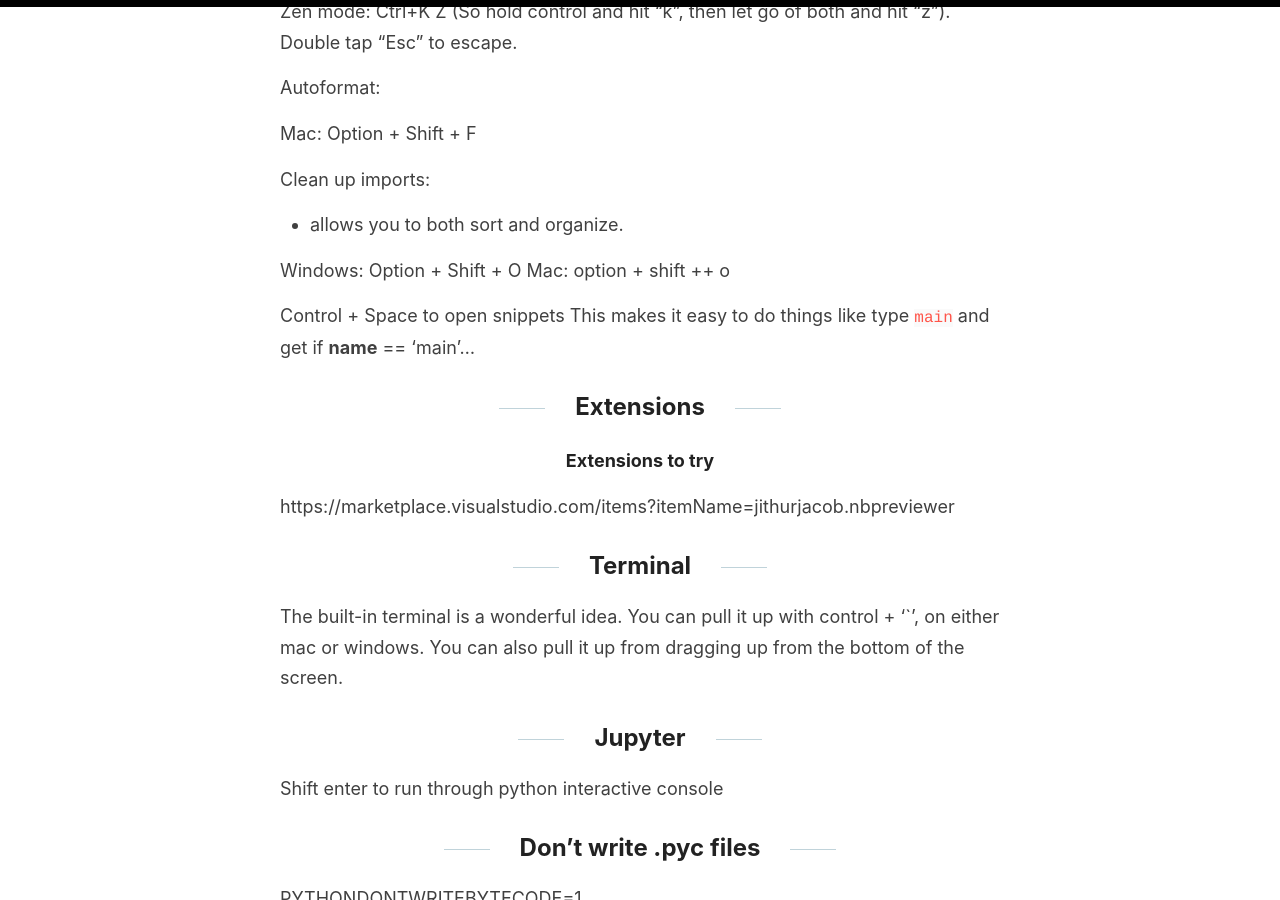
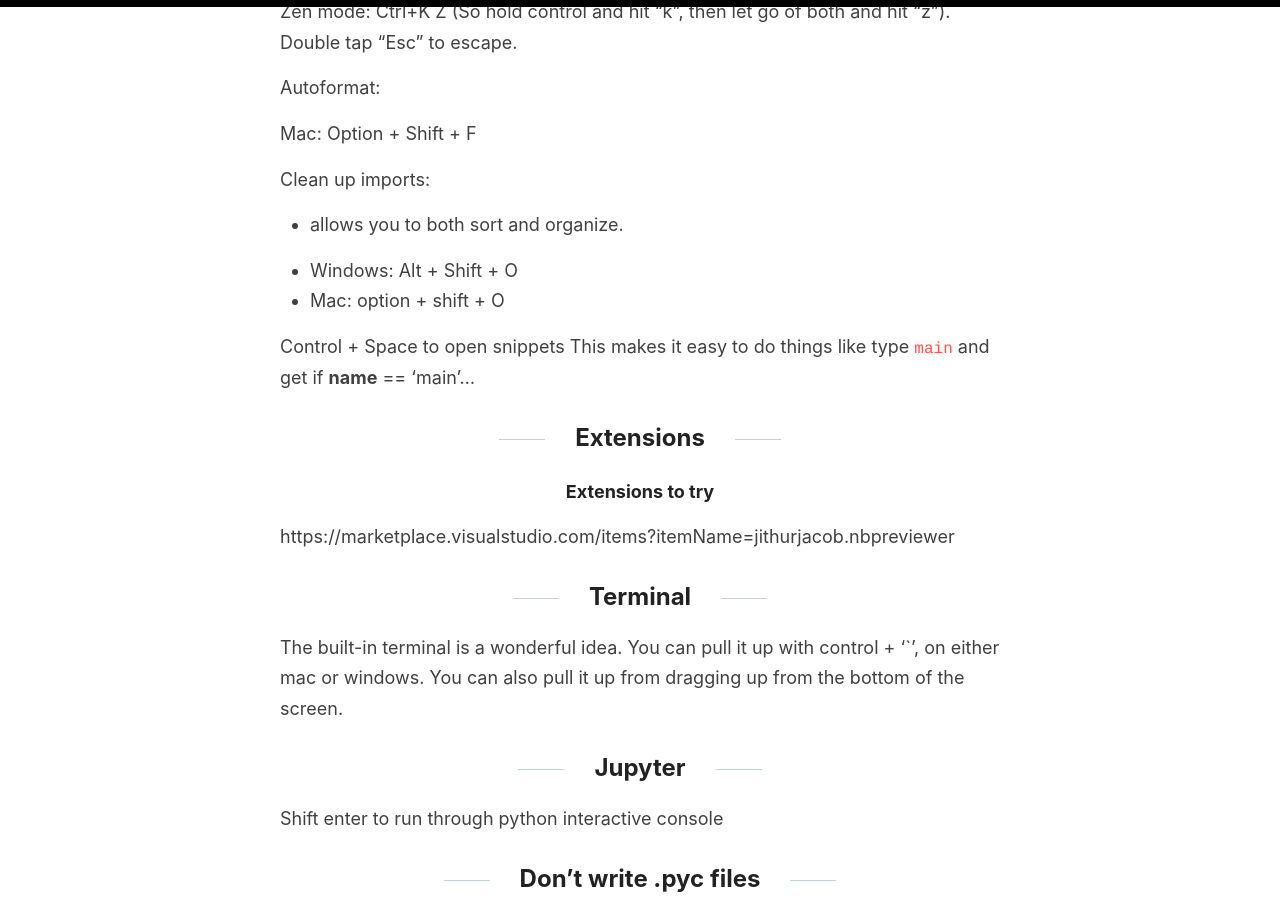
Before and after one commit to jss367/blog, a Jekyll site: the page built from _posts/2018-10-11-VSCode-Tips.md, in a window 1280 px wide and 900 px high, scrolled down 1025 px. Built offline with Jekyll 4.4.1, drawn with Linux system fonts in a browser that asks for light colours.

Commit message:
Update 2018-10-11-VSCode-Tips.md

```diff
--- a/_posts/2018-10-11-VSCode-Tips.md
+++ b/_posts/2018-10-11-VSCode-Tips.md
@@ -44,10 +44,8 @@ Clean up imports:
 
 - allows you to both sort and organize.
 
-Windows: Option + Shift + O
-Mac: option + shift ++ o
-
-
+* Windows: Alt + Shift + O
+* Mac: option + shift + O
 
 
 Control + Space to open snippets
```
